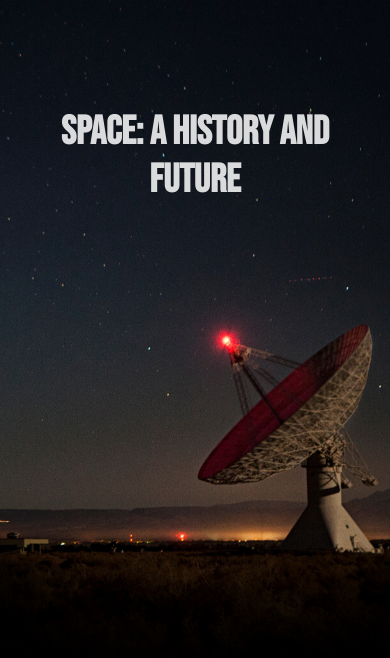
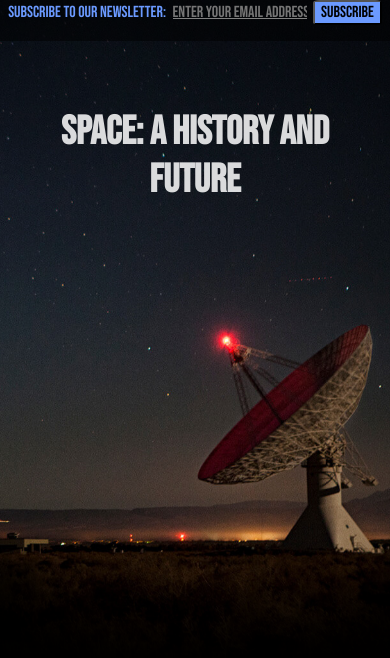
Before and after one commit to KSEMAHUCCE/FinalProject2023, a plain HTML site: page index.html in a window 390 px wide. Drawn offline with Linux system fonts and the light colour scheme.

Commit message:
revision8
Added Responsive Form to top of index page. (Subscribe to Newsletter)

```diff
--- a/index.html
+++ b/index.html
@@ -13,6 +13,8 @@ s.gstatic.com" crossorigin>
 </head>
 <body>
 
+
+
 <div class="topimagetext">
     <picture>
     <source media="(min-width: 481px) and (max-width: 768px)"
@@ -24,6 +26,16 @@ s.gstatic.com" crossorigin>
    <h1> Space: A History and Future</h1>
 </div>
 
+<div>
+<footer>
+    <form>
+      <label for="email-input">Subscribe to our newsletter:</label>
+      <input type="email" id="email-input" placeholder="Enter your email address" required>
+      <button type="submit">Subscribe</button>
+    </form>
+  </footer>
+
+</div>
 
 <div id="video-container">
 
@@ -46,6 +58,9 @@ s.gstatic.com" crossorigin>
 </div>
 
 
+</body>
+</html>
+
     <script src="script.js"></script>
     <script>
         window.onbeforeunload = function () {
--- a/style.css
+++ b/style.css
@@ -32,6 +32,39 @@ body {
     align-items: center;
     background-color: rgb(0, 0, 0);
     font-family: 'Bebas Neue', cursive;
+}
+
+footer {
+
+    background-color: rgba(0, 0, 0, 50%);
+    width: 100%;
+    font-size: 2rem;
+    text-align:center;
+    position: absolute;
+    z-index: 99;
+    top: 0;
+    left: 0;
+    color: rgb(107, 154, 255);
+
+}
+
+footer button[type='submit'] {
+
+    background-color: rgb(107, 154, 255);
+    font-size: 1.5rem;
+    font-family: 'Bebas Neue', cursive;
+    color:rgb(0, 0, 0);
+    border-radius: 10%;
+}
+
+footer input[type='email'] {
+    font-size: 1.5rem;
+    font-family: 'Bebas Neue', cursive;
+    text-decoration: underline;
+    text-decoration-color: gray;
+    background-color: transparent;
+    border-color: transparent;
+    color: rgb(255, 255, 255);
 }
 
 .topimagetext {
@@ -148,6 +181,24 @@ div video {
 
 @media screen and (min-width: 481px) and (max-width: 768px) {
 
+    footer {
+
+        font-size: 1rem;
+
+    }
+
+    footer button[type='submit'] {
+
+        font-size: 1rem;
+
+    }
+
+    footer input[type='email'] {
+
+        font-size: 1rem;
+    }
+
+
     .topimagetext h1 {
 
         width: 80%;
@@ -192,11 +243,30 @@ div video {
 
 @media only screen and (max-width: 480px) {
 
+    footer {
+
+        font-size: 1rem;
+
+    }
+
+    footer button[type='submit'] {
+
+        font-size: 1rem;
+
+    }
+
+    footer input[type='email'] {
+
+        font-size: 1rem;
+    }
+
   }
 
 /*-Standard Screen/WideScreen Media-*/
 
 @media screen and (min-width: 769px) and (max-width: 2000px) {
+
+
 
     .topimagetext h1 {
 
```
